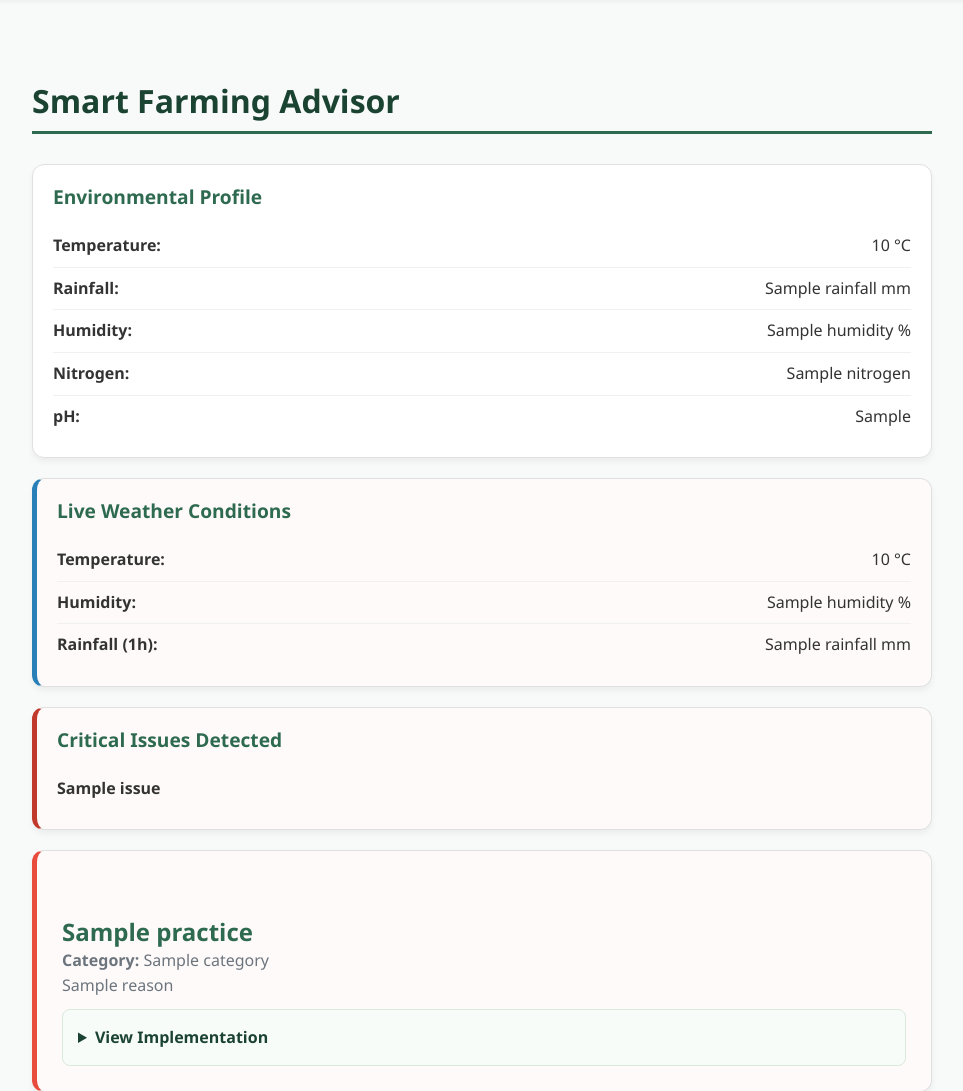
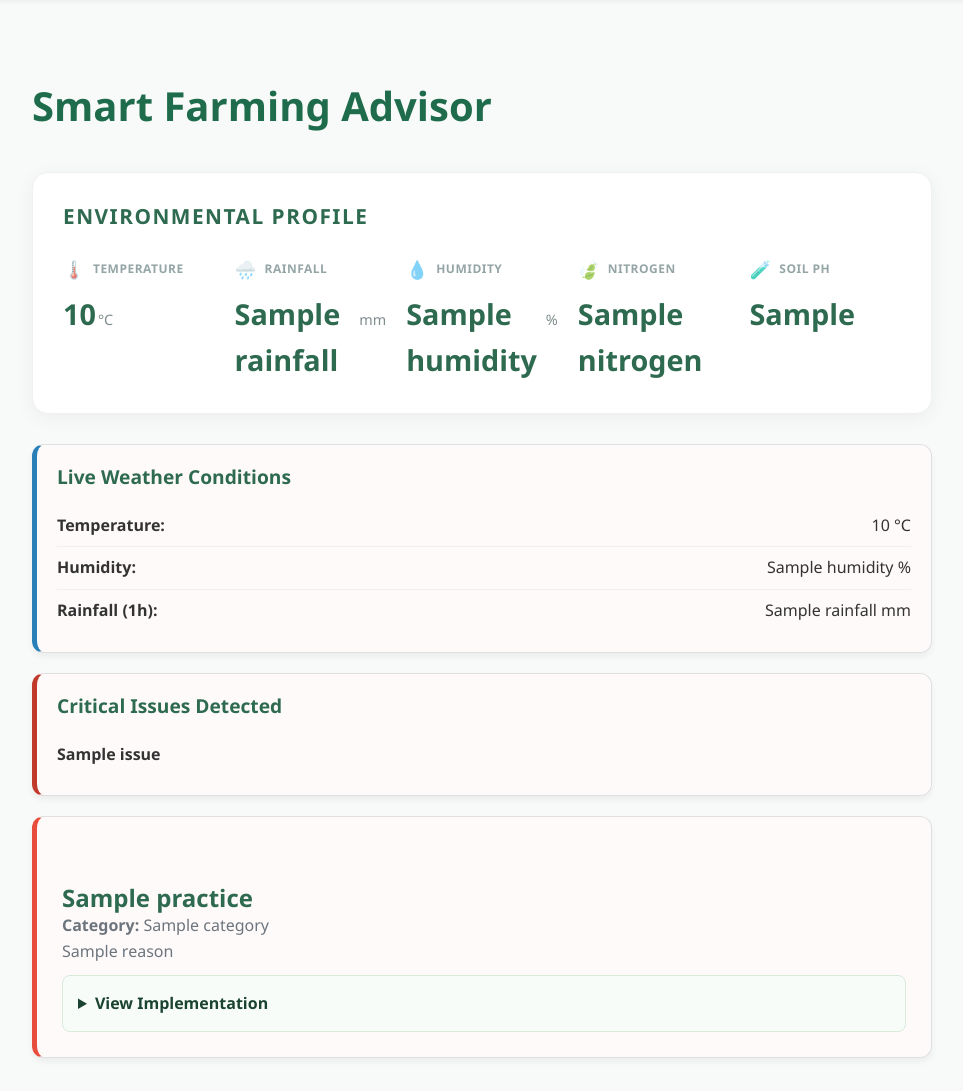
Before and after one commit to Priyal595/AgroGuide, a Django app: template templates/smart_farming.html in a window 1280 px wide. Shown: the part 75-1166 px from the top of the page, without its empty margins (158-1121 px from the left). Run offline with Django 5.2, Linux system fonts and the light colour scheme; the template is opened without the code that fills it: most values are stand-ins (such as "Sample title", 1, 10 or a date in 2020); parts of the project's set-up code (start-up, migrations or seed data) failed here and were passed over.

Commit message:
added the styling to environment profile

```diff
--- a/static/css/advisor.css
+++ b/static/css/advisor.css
@@ -8,11 +8,11 @@
 
 /* Page Header */
 h2 {
-    color: #1b4332;
-    border-bottom: 3px solid #2d6a4f;
+    color: #1f6c4c;
     padding-bottom: 10px;
     margin-bottom: 30px;
-    font-size: 2rem;
+    font-size: 2.5rem;
+    font-weight: 700;
 }
 
 /* Generic Card Styling */
@@ -114,3 +114,80 @@ details ul li::before {
 h3 + div, h3 {
     margin-top: 40px;
 }
+
+/* Main Container Card */
+.advisor-card {
+    background: #ffffff;
+    border-radius: 16px;
+    padding: 30px;
+    box-shadow: 0 4px 20px rgba(0, 0, 0, 0.05);
+    border: 1px solid #f0f0f0;
+    margin-bottom: 30px;
+}
+
+/* Header Styling */
+.profile-title {
+    font-size: 1.30rem;
+    font-weight: 800;
+    color: #2d6a4f;
+    letter-spacing: 1.5px;
+    margin-bottom: 25px;
+    text-transform: uppercase;
+}
+
+/* Horizontal Grid Layout */
+.metrics-container {
+    display: flex;
+    flex-wrap: wrap;
+    justify-content: space-between;
+    gap: 20px;
+}
+
+/* Individual Metric Box */
+.metric-box {
+    flex: 1;
+    min-width: 140px;
+}
+
+.metric-header {
+    display: flex;
+    align-items: center;
+    gap: 8px;
+    margin-bottom: 8px;
+}
+
+.metric-header .icon {
+    font-size: 1.1rem;
+    opacity: 0.7;
+}
+
+.metric-header .label {
+    font-size: 0.75rem;
+    font-weight: 700;
+    color: #95a5a6;
+    letter-spacing: 0.5px;
+}
+
+/* Large Value Styling */
+.metric-value {
+    font-size: 1.8rem;
+    font-weight: 700;
+    color: #2d6a4f; /* Dark green matching your theme */
+    display: flex;
+    align-items: baseline;
+}
+
+.metric-value .unit {
+    font-size: 0.9rem;
+    font-weight: 500;
+    color: #7f8c8d;
+    margin-left: 2px;
+}
+
+/* Responsive adjustment for mobile */
+@media (max-width: 600px) {
+    .metrics-container {
+        display: grid;
+        grid-template-columns: 1fr 1fr;
+    }
+}
--- a/templates/smart_farming.html
+++ b/templates/smart_farming.html
@@ -13,16 +13,51 @@
     {% else %}
 
     <!-- Environmental Profile -->
-    <div class="card" style="padding: 20px; margin-top: 20px;">
-        <h4>Environmental Profile</h4>
-        <ul>
-            <li><strong>Temperature:</strong> {{ profile.temperature }} °C</li>
-            <li><strong>Rainfall:</strong> {{ profile.rainfall }} mm</li>
-            <li><strong>Humidity:</strong> {{ profile.humidity }} %</li>
-            <li><strong>Nitrogen:</strong> {{ profile.nitrogen }}</li>
-            <li><strong>pH:</strong> {{ profile.ph }}</li>
-        </ul>
+    <div class="advisor-card">
+    <h4 class="profile-title">ENVIRONMENTAL PROFILE</h4>
+
+    <div class="metrics-container">
+        <div class="metric-box">
+            <div class="metric-header">
+                <span class="icon">🌡️</span>
+                <span class="label">TEMPERATURE</span>
+            </div>
+            <div class="metric-value">{{ profile.temperature }}<span class="unit">°C</span></div>
+        </div>
+
+        <div class="metric-box">
+            <div class="metric-header">
+                <span class="icon">🌧️</span>
+                <span class="label">RAINFALL</span>
+            </div>
+            <div class="metric-value">{{ profile.rainfall }}<span class="unit">mm</span></div>
+        </div>
+
+        <div class="metric-box">
+            <div class="metric-header">
+                <span class="icon">💧</span>
+                <span class="label">HUMIDITY</span>
+            </div>
+            <div class="metric-value">{{ profile.humidity }}<span class="unit">%</span></div>
+        </div>
+
+        <div class="metric-box">
+            <div class="metric-header">
+                <span class="icon">🍃</span>
+                <span class="label">NITROGEN</span>
+            </div>
+            <div class="metric-value">{{ profile.nitrogen }}</div>
+        </div>
+
+        <div class="metric-box">
+            <div class="metric-header">
+                <span class="icon">🧪</span>
+                <span class="label">SOIL PH</span>
+            </div>
+            <div class="metric-value">{{ profile.ph }}</div>
+        </div>
     </div>
+</div>
 
     {% if weather_data %}
     <div class="card" style="padding: 20px; margin-top: 20px; border-left: 5px solid #2980b9;">
```
